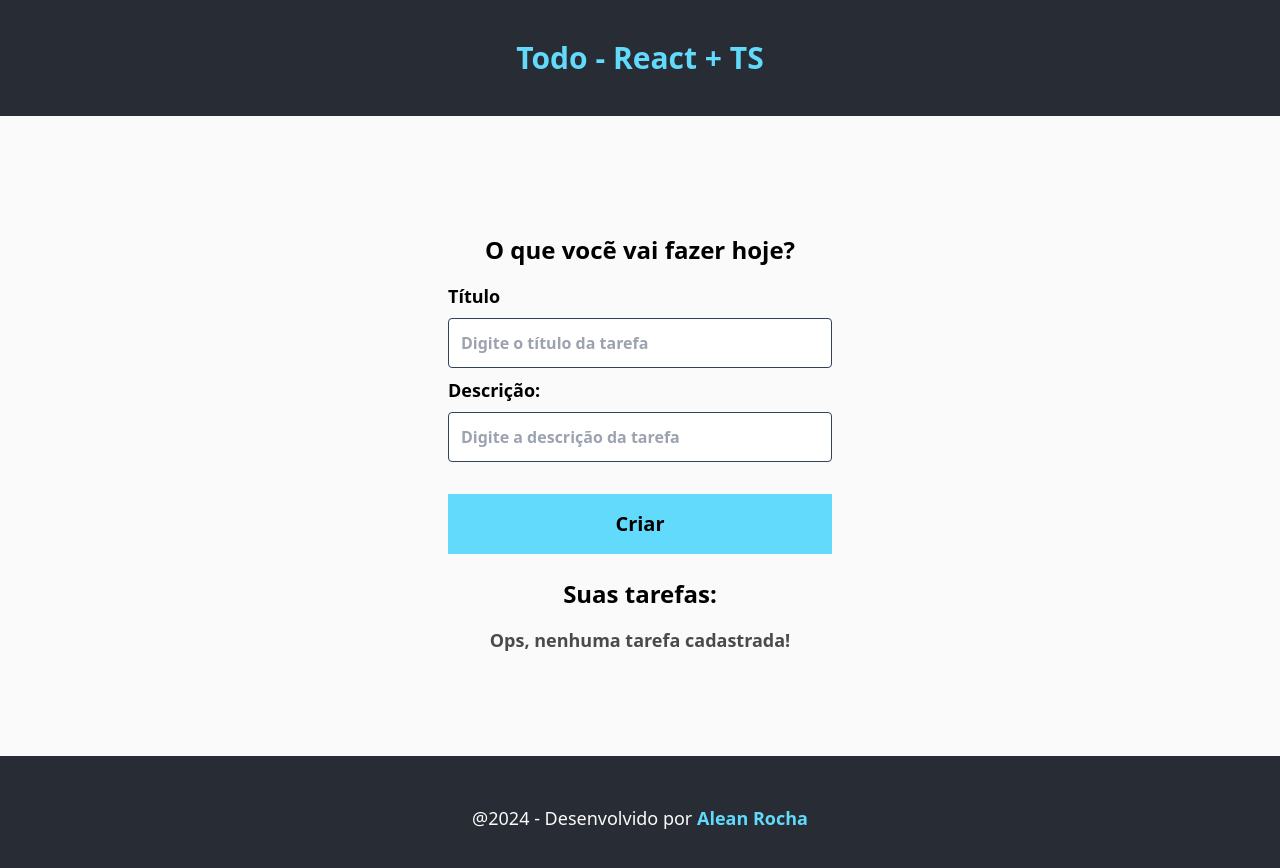
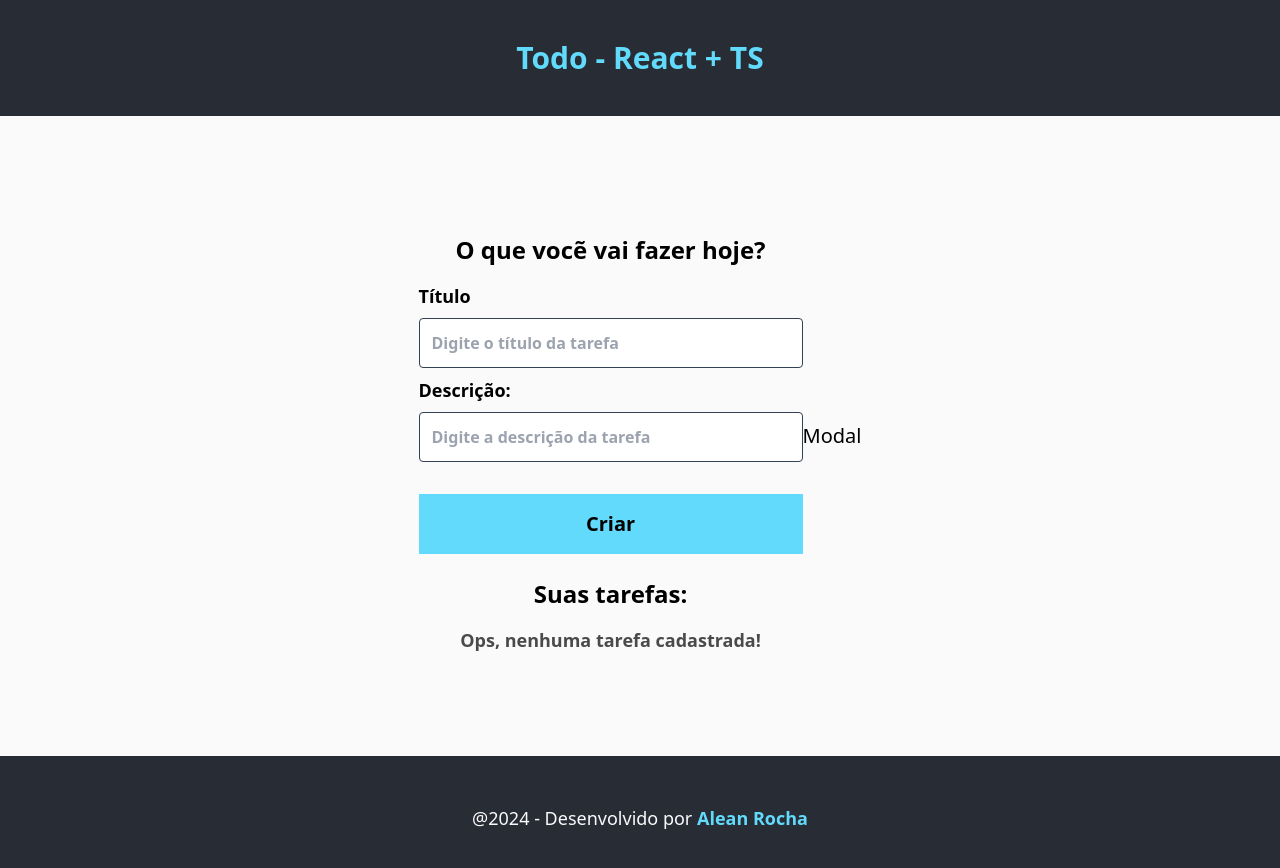
Before and after one commit to aleanrocha/todo-ts, a React (Vite) app: page / in a window 1280 px wide. Shown: the top 868 px of the page. Built offline with nearby package versions, Linux system fonts and the light colour scheme.

Commit message:
create modal

```diff
--- a/src/App.tsx
+++ b/src/App.tsx
@@ -2,6 +2,7 @@ import { useState } from 'react'
 
 import { Footer } from './components/Footer'
 import { Header } from './components/Header'
+import { Modal } from './components/Modal'
 import { TaskForm } from './components/TaskForm'
 import { TaskList } from './components/TaskList'
 import { ITask } from './interfaces/Task'
@@ -33,6 +34,7 @@ export const App = () => {
             <TaskList taskList={taskList} handleDelete={deleteTask} />
           </div>
         </section>
+        <Modal />
       </main>
       <Footer />
     </>
--- /dev/null
+++ b/src/components/Modal/index.tsx
@@ -0,0 +1,11 @@
+interface Props {}
+export const Modal = () => {
+  return (
+    <section>
+      <div></div>
+      <div>
+        <h2>Modal</h2>
+      </div>
+    </section>
+  )
+}
```
